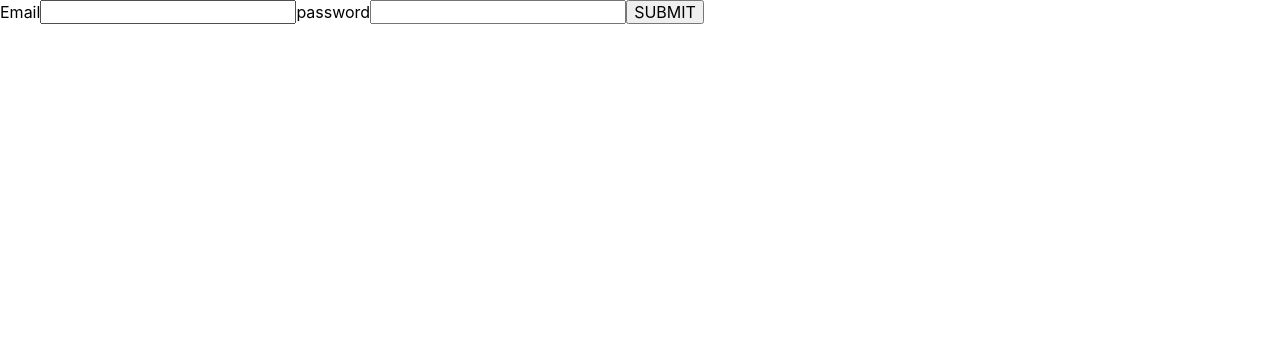
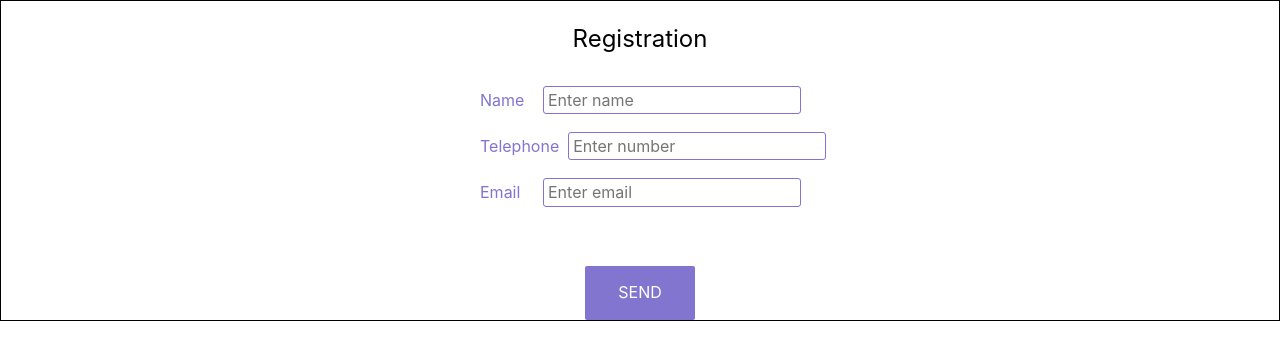
Before and after one commit to SerhiyStepanov/react-tests, a React (Create React App) app: page / in a window 1280 px wide. Shown: the top 360 px of the page. Built offline with nearby package versions, Linux system fonts and the light colour scheme.

Commit message:
work with form

```diff
--- a/public/index.html
+++ b/public/index.html
@@ -24,7 +24,7 @@
       work correctly both with client-side routing and a non-root public URL.
       Learn how to configure a non-root public URL by running `npm run build`.
     -->
-    <title>React App test</title>
+    <title>React App</title>
   </head>
   <body>
     <noscript>You need to enable JavaScript to run this app.</noscript>
--- a/src/App.js
+++ b/src/App.js
@@ -5,10 +5,10 @@
 // import Counter from "./components/Counter/Counter";
 // import Dropdown from "./components/Dropdown/Dropdown";
 // import ColorPicker from "./components/ColorPicker/ColorPicker";
-// import AppUserForm from "./components/UserForm/AppUserForm";
+import AppUserForm from "./components/UserForm/AppUserForm";
 // import AppFeedback from "./components/Feedback/AppFeedback";
-// import CounterHook from "./components/hooks";
-import SignupForm from "./components/hooks/SignupForm";
+// import CounterHook from "./components/hooks/CounterHooks";
+// import SignupForm from "./components/hooks/SignupForm";
 
 // import user from "./user-data.json";
 // import statistics from "./statistical-data.json";/
@@ -32,10 +32,10 @@ export default function App() {
       {/* <Counter /> */}
       {/* <Dropdown /> */}
       {/* <ColorPicker options={colorPicker} /> */}
-      {/* <AppUserForm /> */}
+      <AppUserForm />
       {/* <AppFeedback /> */}
       {/* <CounterHook /> */}
-      <SignupForm />
+      {/* <SignupForm /> */}
     </div>
   );
 }
--- a/src/components/ColorPicker/ColorPicker.module.css
+++ b/src/components/ColorPicker/ColorPicker.module.css
@@ -29,5 +29,5 @@
 }
 
 .ColorPickerActiv {
-  transform: scale(1.1);
+  transform: scale(1.2);
 }
--- a/src/components/UserForm/UserForm.js
+++ b/src/components/UserForm/UserForm.js
@@ -33,38 +33,38 @@ export default class UserForm extends Component {
   render() {
     return (
       <div className={s.container}>
-        Form
+        <p className={s.title}>Registration</p>
         <form onSubmit={this.handlerSubmit}>
-          <label htmlFor="" className={s.formLabel}>
+          <label className={s.formLabel}>
             Name
             <input
               type="text"
               name="name"
-              placeholder="Name"
+              placeholder="Enter name"
               className={s.formInput}
               value={this.state.name}
               onChange={this.handlerNameChange}
             />
           </label>
 
-          <label htmlFor="" className={s.formLabel}>
-            tel
+          <label className={s.formLabel}>
+            Telephone
             <input
               type="tel"
               name="tel"
-              placeholder="Telephone number"
+              placeholder="Enter number"
               className={s.formInput}
               value={this.state.tel}
               onChange={this.handlerNameChange}
             />
           </label>
 
-          <label htmlFor="" className={s.formLabel}>
-            email
+          <label className={s.formLabel}>
+            Email
             <input
               type="email"
               name="email"
-              placeholder="Email"
+              placeholder="Enter email"
               className={s.formInput}
               value={this.state.email}
               onChange={this.handlerNameChange}
@@ -76,7 +76,7 @@ export default class UserForm extends Component {
             className={s.submitBtn}
             disabled={this.state.name === "" || this.state.email === ""}
           >
-            отправить
+            send
           </button>
         </form>
       </div>
--- a/src/components/UserForm/UserForm.module.css
+++ b/src/components/UserForm/UserForm.module.css
@@ -1,24 +1,85 @@
 .container {
   border: 1px solid black;
 }
+
+.title {
+  text-align: center;
+  font-size: 24px;
+}
+
+form {
+  display: flex;
+  flex-direction: column;
+  justify-content: center;
+  align-items: center;
+}
+
 .formLabel {
   display: flex;
   align-items: center;
+  justify-content: space-between;
+  width: 320px;
   margin: 10px;
+  color: rgb(129, 117, 207);
 }
 
 .formInput {
+  display: block;
   margin-left: 10px;
   padding: 4px;
+  border: none;
+  outline: 1px solid rgb(129, 117, 207);
   border-radius: 2px;
 }
 
+.formInput:focus {
+  outline: none;
+  border-bottom: 1px solid rgb(129, 117, 207);
+}
+
+/* .submitBtn {
+  margin-left: 20px;
+  display: inline-flex;
+  padding: 8px 20px;
+  border: 1px solid transparent;
+  border-radius: 6px;
+  outline: none;
+  cursor: pointer;
+  color: lemonchiffon;
+  background-color: rgba(129, 117, 207, 0.9);
+} */
+
+.submitBtn:hover,
+.submitBtn:focus {
+  border: 1px solid black;
+  background-color: rgb(129, 117, 207);
+}
+/* =============== */
+@keyframes bouncing {
+  0% {
+    bottom: 0;
+    box-shadow: 0 0 5px rgba(0, 0, 0, 0.5);
+  }
+  100% {
+    bottom: 50px;
+    box-shadow: 0 50px 50px rgba(0, 0, 0, 0.1);
+  }
+}
+
 .submitBtn {
-  margin-left: 20px;
-  display: block;
-  padding: 10px;
-  border: none;
-  border-radius: 4px;
+  /* animation: bouncing 0.5s cubic-bezier(0.1, 0.25, 0.1, 1) 0s infinite alternate
+    both; */
+
+  display: inline-block;
+  position: relative;
+  padding: 1em 2em 1.1em;
+  font-size: 16px;
+  text-transform: uppercase;
+  margin-top: 50px;
+  border: 1px solid transparent;
+  border-radius: 2px;
+  outline: none;
+  color: white;
+  background: rgb(129, 117, 207);
   cursor: pointer;
-  background-color: cornflowerblue;
 }
--- a/src/components/hooks/index.js
+++ /dev/null
@@ -1 +0,0 @@
-export { default } from "./CounterHooks";
```
Also changed, not shown: src/components/Dropdown/Dropdown.module.css (+13 -5 lines).
